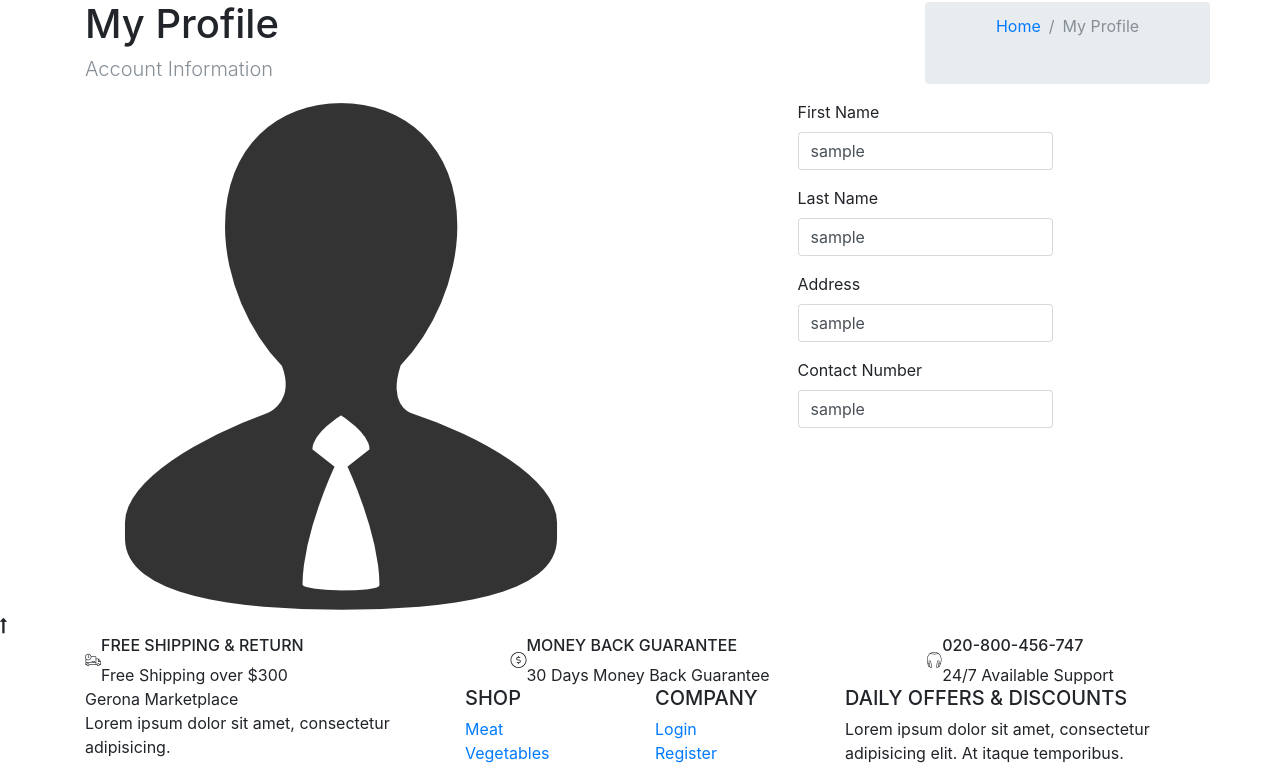
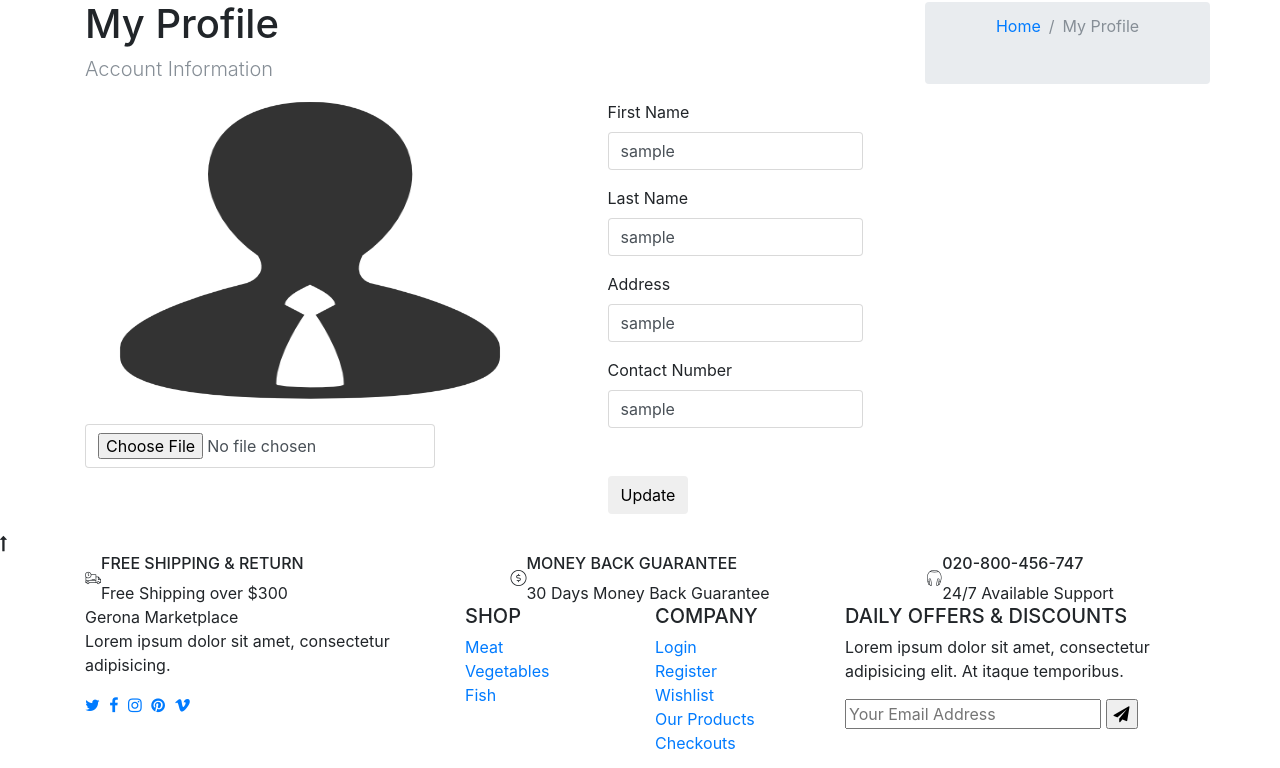
Before and after one commit to AironBOBO/onlinemeat, a CodeIgniter app: page /phpmail/index.php/profile/index in a window 1280 px wide. Shown: the part 90-858 px from the top of the page. Run offline with CodeIgniter, Linux system fonts and the light colour scheme; the visitor is signed in with stand-in values (Sample User, id 1); data that the repository does not hold is empty; some libraries are stand-ins or nearby versions.

Commit message:
Auto stash before merge of "master" and "origin/master"
edited profile info

```diff
--- a/application/views/profile_view.php
+++ b/application/views/profile_view.php
@@ -28,8 +28,9 @@
           </ul>
         </div>
         <div class="row">
-          <div class="col-sm-6">
-                <img alt="User Pic" src="assets/images/admin.png" id="profile-image1" class="img-circle img-responsive">
+          <div class="col-sm-4">
+                <img alt="User Pic" src="assets/images/admin.png "width=450 height="300" id="profile-image1" class="img-circle img-responsive"> <br></br>
+                <input type="file" name="imageupload" " class="form-control">
           </div>
           <div class="col-sm-6">
             <form id="frm_register">
@@ -61,7 +62,8 @@
                     <div class="col-sm-6" style="float: none;  margin: 0 auto;">
                       <div class="form-group">
                         <label for="name" class="form-label">Contact Number</label>
-                        <input type="text" name="user_mobile" value="<?php echo $this->session->user_mobile; ?>" class="form-control input-text">
+                        <input type="text" name="user_mobile" value="<?php echo $this->session->user_mobile; ?>" class="form-control input-text"> <br></br>
+                          <button type="button" class="btn btn-template wide" >Update</button>
                       </div>
                     </div>
                   </div>
```
